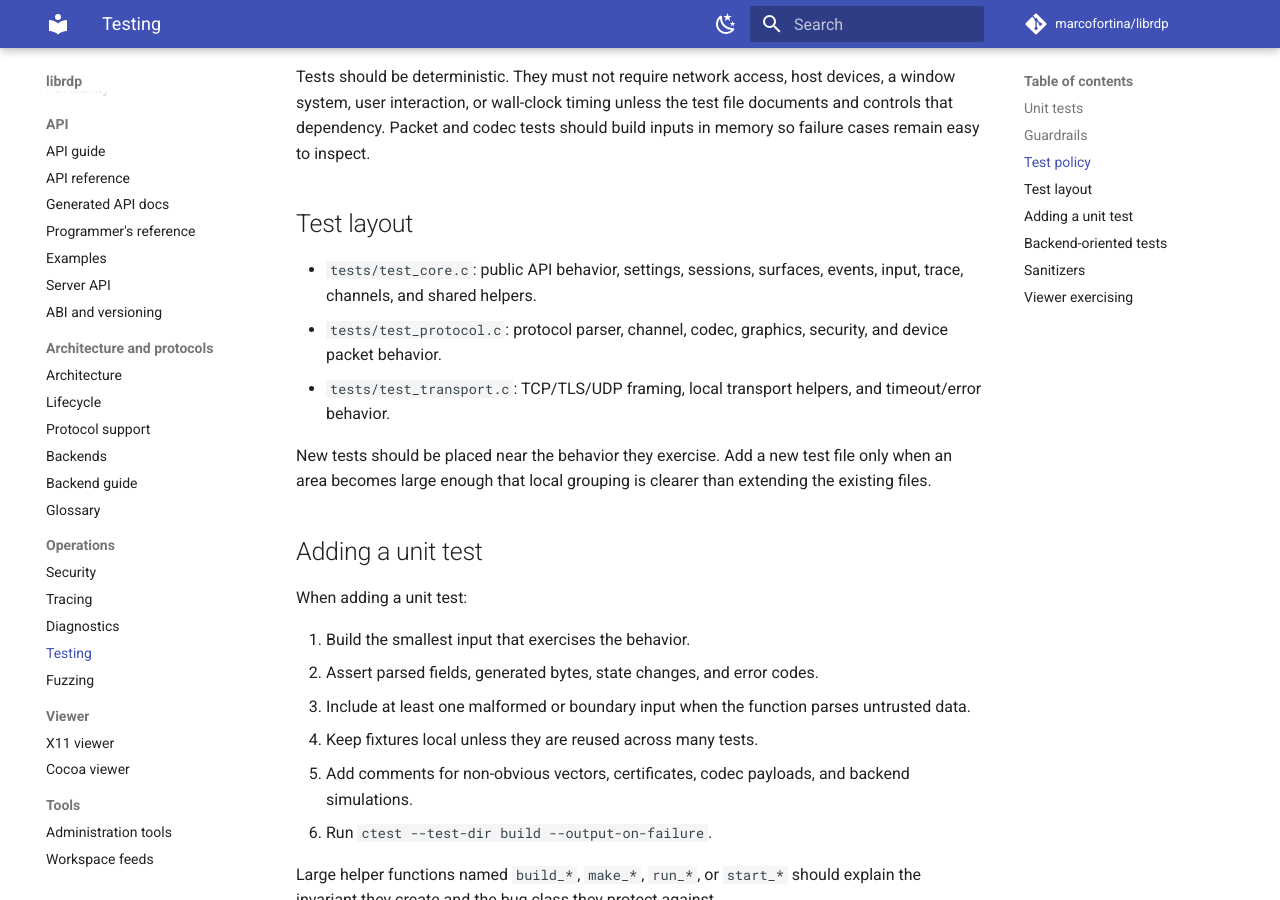
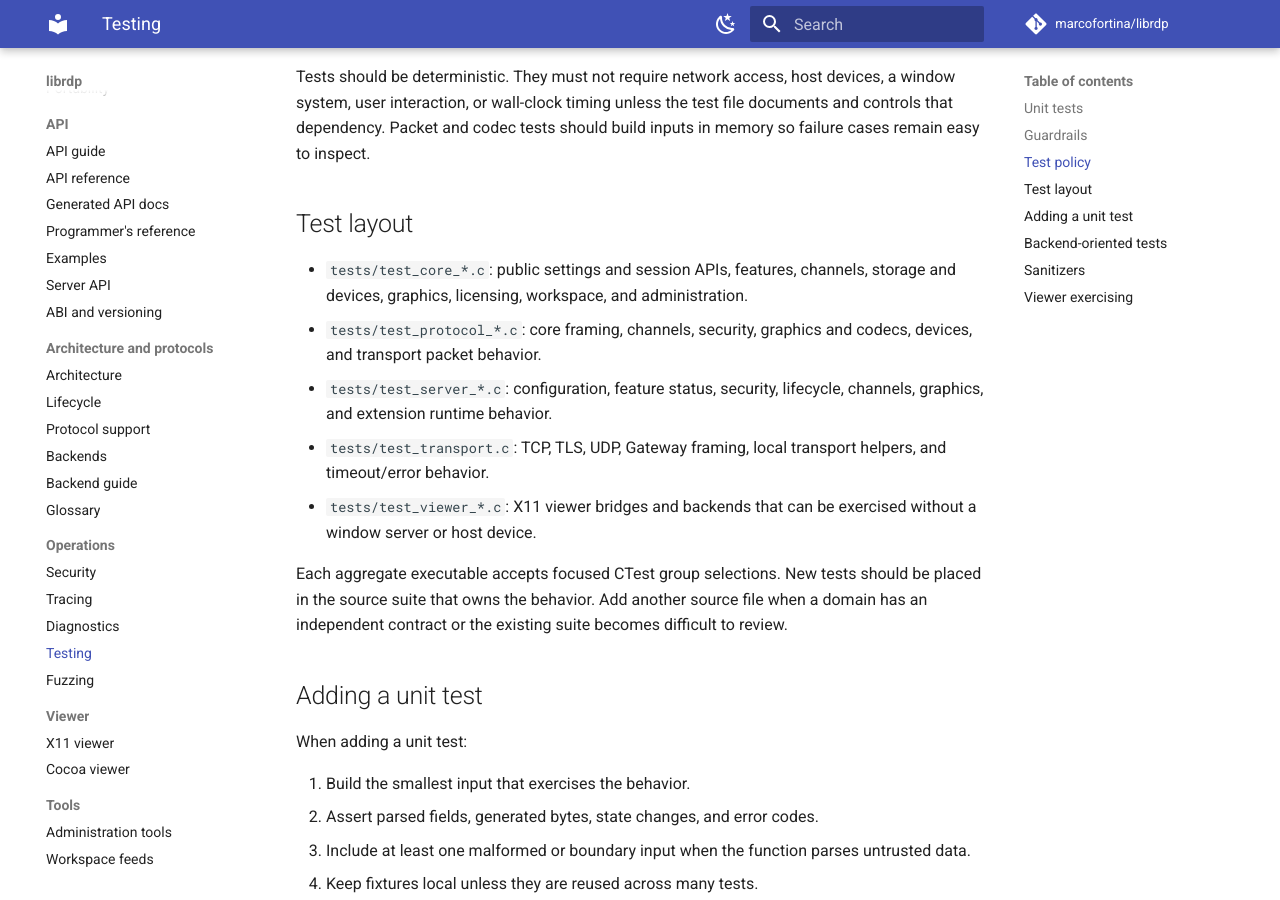
Before and after one commit to marcofortina/librdp, an MkDocs documentation site: the page built from docs/testing.md, in a window 1280 px wide and 900 px high, scrolled down 1273 px. Built offline with MkDocs 1.6.1 and Material for MkDocs 9.7.7, drawn with Linux system fonts in a browser that asks for light colours; comment, search, counter and statistics services are not loaded; some of the changed text lies outside the part shown.

Commit message:
Bound test execution and refresh testing guidance

````diff
--- a/docs/testing.md
+++ b/docs/testing.md
@@ -17,7 +17,7 @@ cmake --build build -j$(nproc)
 ctest --test-dir build --output-on-failure
 ```
 
-The `core` test executable covers:
+The aggregate `core`, `protocol`, `server`, and `transport` executables cover:
 
 - stream and buffer bounds;
 - endian encoding and decoding;
@@ -49,11 +49,13 @@ Tests should be deterministic. They must not require network access, host device
 
 ## Test layout
 
-- `tests/test_core.c`: public API behavior, settings, sessions, surfaces, events, input, trace, channels, and shared helpers.
-- `tests/test_protocol.c`: protocol parser, channel, codec, graphics, security, and device packet behavior.
-- `tests/test_transport.c`: TCP/TLS/UDP framing, local transport helpers, and timeout/error behavior.
+- `tests/test_core_*.c`: public settings and session APIs, features, channels, storage and devices, graphics, licensing, workspace, and administration.
+- `tests/test_protocol_*.c`: core framing, channels, security, graphics and codecs, devices, and transport packet behavior.
+- `tests/test_server_*.c`: configuration, feature status, security, lifecycle, channels, graphics, and extension runtime behavior.
+- `tests/test_transport.c`: TCP, TLS, UDP, Gateway framing, local transport helpers, and timeout/error behavior.
+- `tests/test_viewer_*.c`: X11 viewer bridges and backends that can be exercised without a window server or host device.
 
-New tests should be placed near the behavior they exercise. Add a new test file only when an area becomes large enough that local grouping is clearer than extending the existing files.
+Each aggregate executable accepts focused CTest group selections. New tests should be placed in the source suite that owns the behavior. Add another source file when a domain has an independent contract or the existing suite becomes difficult to review.
 
 ## Adding a unit test
 
````
Also changed, not shown: 2 other files.
